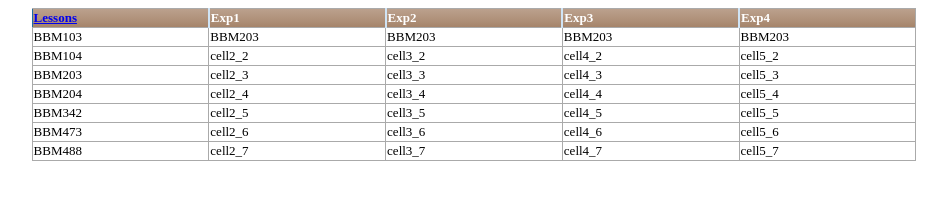
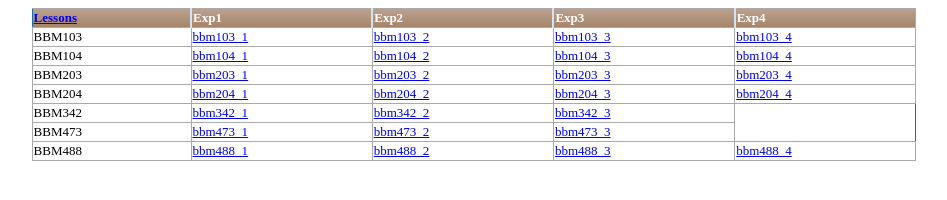
Before and after one commit to recepdur/hacettepe-cs-experiments, a plain HTML site: page index.html in a window 1280 px wide. Shown: the whole page, without its empty margins (166-1113 px from the left). Drawn offline with Linux system fonts and the light colour scheme.

Commit message:
link added

```diff
--- a/index.html
+++ b/index.html
@@ -60,7 +60,7 @@
         <table class="blueTable">
             <thead>
                 <tr>
-                    <th><a href="http://www.cs.hacettepe.edu.tr/lisans.html"> Lessons </a></th>
+                    <th><a target="_blank" href="https://cs.hacettepe.edu.tr/#course_pages_ce"> Lessons </a></th>
                     <th>Exp1</th>
                     <th>Exp2</th>
                     <th>Exp3</th>
@@ -70,57 +70,54 @@
             <tbody>
                 <tr>
                     <td>BBM103</td>
-                    <td>BBM203</td>
-                    <td>BBM203</td>
-                    <td>BBM203</td>
-                    <td>BBM203</td>
+                    <td><a target="_blank" href="./experiments/bbm103_1.pdf"> bbm103_1 </a></td>
+                    <td><a target="_blank" href="./experiments/bbm103_2.pdf"> bbm103_2 </a></td>
+                    <td><a target="_blank" href="./experiments/bbm103_3.pdf"> bbm103_3 </a></td>
+                    <td><a target="_blank" href="./experiments/bbm103_4.pdf"> bbm103_4 </a></td>
                 </tr>
                 <tr>
                     <td>BBM104</td>
-                    <td>cell2_2</td>
-                    <td>cell3_2</td>
-                    <td>cell4_2</td>
-                    <td>cell5_2</td>
+                    <td><a target="_blank" href="./experiments/bbm104_1.pdf"> bbm104_1 </a></td>
+                    <td><a target="_blank" href="./experiments/bbm104_2.pdf"> bbm104_2 </a></td>
+                    <td><a target="_blank" href="./experiments/bbm104_3.pdf"> bbm104_3 </a></td>
+                    <td><a target="_blank" href="./experiments/bbm104_4.pdf"> bbm104_4 </a></td>
                 </tr>
                 <tr>
                     <td>BBM203</td>
-                    <td>cell2_3</td>
-                    <td>cell3_3</td>
-                    <td>cell4_3</td>
-                    <td>cell5_3</td>
+                    <td><a target="_blank" href="./experiments/bbm203_1.pdf"> bbm203_1 </a></td>
+                    <td><a target="_blank" href="./experiments/bbm203_2.pdf"> bbm203_2 </a></td>
+                    <td><a target="_blank" href="./experiments/bbm203_3.pdf"> bbm203_3 </a></td>
+                    <td><a target="_blank" href="./experiments/bbm203_4.pdf"> bbm203_4 </a></td>
                 </tr>
                 <tr>
                     <td>BBM204</td>
-                    <td>cell2_4</td>
-                    <td>cell3_4</td>
-                    <td>cell4_4</td>
-                    <td>cell5_4</td>
+                    <td><a target="_blank" href="./experiments/bbm204_1.pdf"> bbm204_1 </a></td>
+                    <td><a target="_blank" href="./experiments/bbm204_2.pdf"> bbm204_2 </a></td>
+                    <td><a target="_blank" href="./experiments/bbm204_3.pdf"> bbm204_3 </a></td>
+                    <td><a target="_blank" href="./experiments/bbm204_4.pdf"> bbm204_4 </a></td>
                 </tr>
                 <tr>
                     <td>BBM342</td>
-                    <td>cell2_5</td>
-                    <td>cell3_5</td>
-                    <td>cell4_5</td>
-                    <td>cell5_5</td>
+                    <td><a target="_blank" href="./experiments/bbm342_1.pdf"> bbm342_1 </a></td>
+                    <td><a target="_blank" href="./experiments/bbm342_2.pdf"> bbm342_2 </a></td>
+                    <td><a target="_blank" href="./experiments/bbm342_3.pdf"> bbm342_3 </a></td>
                 </tr>
                 <tr>
                     <td>BBM473</td>
-                    <td>cell2_6</td>
-                    <td>cell3_6</td>
-                    <td>cell4_6</td>
-                    <td>cell5_6</td>
+                    <td><a target="_blank" href="./experiments/bbm473_1.pdf"> bbm473_1 </a></td>
+                    <td><a target="_blank" href="./experiments/bbm473_2.pdf"> bbm473_2 </a></td>
+                    <td><a target="_blank" href="./experiments/bbm473_3.pdf"> bbm473_3 </a></td>
                 </tr>
                 <tr>
                     <td>BBM488</td>
-                    <td>cell2_7</td>
-                    <td>cell3_7</td>
-                    <td>cell4_7</td>
-                    <td>cell5_7</td>
+                    <td><a target="_blank" href="./experiments/bbm488_1.pdf"> bbm488_1 </a></td>
+                    <td><a target="_blank" href="./experiments/bbm488_2.pdf"> bbm488_2 </a></td>
+                    <td><a target="_blank" href="./experiments/bbm488_3.pdf"> bbm488_3 </a></td>
+                    <td><a target="_blank" href="./experiments/bbm488_4.pdf"> bbm488_4 </a></td>
                 </tr>
             </tbody>
         </table>
     </div>
-
 </body>
 
 </html>
```
